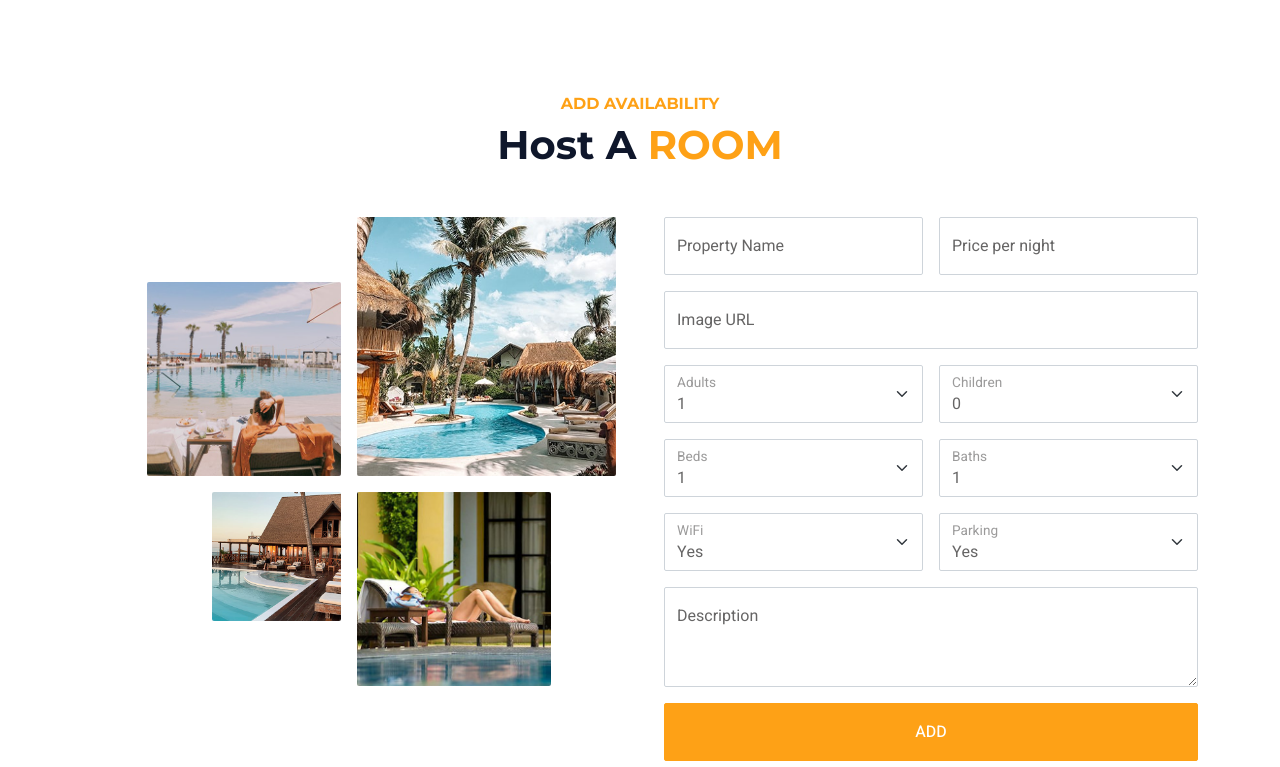
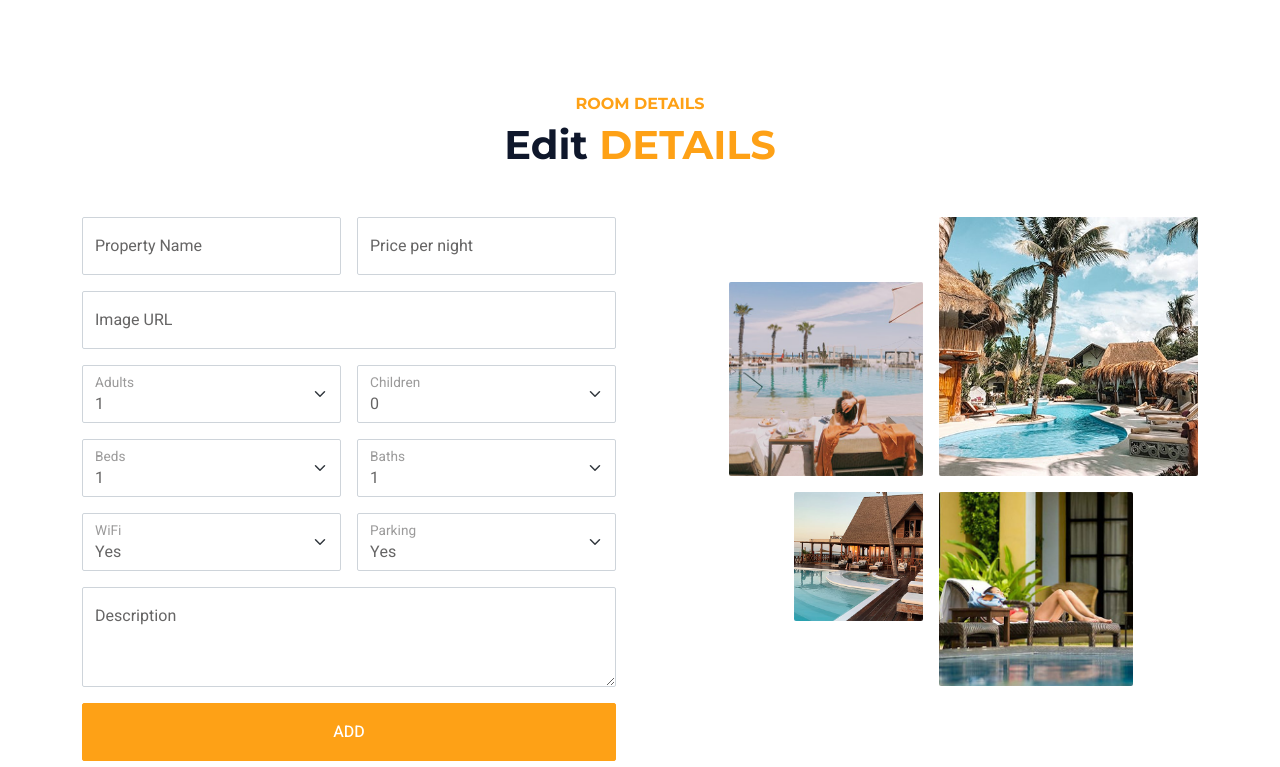
Before and after one commit to ddushev/react-book-project, a React (Vite) app: page /available-rooms/1/edit in a window 1280 px wide. Shown: the part 393-1160 px from the top of the page. Built offline with nearby package versions, Linux system fonts and the light colour scheme; no server answers.

Commit message:
Add EditRoom functionality

```diff
--- a/src/components/EditRoom/EditRoom.jsx
+++ b/src/components/EditRoom/EditRoom.jsx
@@ -1,21 +1,24 @@
 import useForm from "../../hooks/useForm";
 import { UseRoomContext } from "../../contexts/RoomContext";
 import { CommonHeader } from "../Common/CommonHeader/CommonHeader";
+import { useParams } from "react-router";
 
 export const EditRoom = () => {
-    const { onEditRoomSubmit } = UseRoomContext();
+    const { roomId } = useParams();
+    const { onEditRoomSubmit, getRoomFromState } = UseRoomContext();
+    const currentRoom = getRoomFromState(roomId);
     const { values, onSubmit, onChangeHandler } = useForm({
-        name: '',
-        price: '',
-        imageUrl: '',
-        adult: '1',
-        child: '0',
-        bed: '1',
-        bath: '1',
-        wifi: 'Yes',
-        parking: 'Yes',
-        description: ''
-    }, onEditRoomSubmit);
+        name: currentRoom?.name,
+        price: currentRoom?.price,
+        imageUrl: currentRoom?.imageUrl,
+        adult: currentRoom?.adult,
+        child: currentRoom?.child,
+        bed: currentRoom?.bed,
+        bath: currentRoom?.bath,
+        wifi: currentRoom?.wifi,
+        parking: currentRoom?.parking,
+        description: currentRoom?.description
+    }, onEditRoomSubmit, roomId);
     return (
         <>
             <CommonHeader />
@@ -23,47 +26,14 @@ export const EditRoom = () => {
                 <div className="container">
                     <div className="text-center wow fadeInUp" data-wow-delay="0.1s">
                         <h6 className="section-title text-center text-primary text-uppercase">
-                            Add Availability
+                            Room Details
                         </h6>
                         <h1 className="mb-5">
-                            Host A{" "}
-                            <span className="text-primary text-uppercase">Room</span>
+                            Edit{" "}
+                            <span className="text-primary text-uppercase">Details</span>
                         </h1>
                     </div>
                     <div className="row g-5">
-                        <div className="col-lg-6">
-                            <div className="row g-3">
-                                <div className="col-6 text-end">
-                                    <img
-                                        className="img-fluid rounded w-75 wow zoomIn"
-                                        data-wow-delay="0.1s"
-                                        src="/img/about-1.jpg"
-                                        style={{ marginTop: "25%" }}
-                                    />
-                                </div>
-                                <div className="col-6 text-start">
-                                    <img
-                                        className="img-fluid rounded w-100 wow zoomIn"
-                                        data-wow-delay="0.3s"
-                                        src="/img/about-2.jpg"
-                                    />
-                                </div>
-                                <div className="col-6 text-end">
-                                    <img
-                                        className="img-fluid rounded w-50 wow zoomIn"
-                                        data-wow-delay="0.5s"
-                                        src="/img/about-3.jpg"
-                                    />
-                                </div>
-                                <div className="col-6 text-start">
-                                    <img
-                                        className="img-fluid rounded w-75 wow zoomIn"
-                                        data-wow-delay="0.7s"
-                                        src="/img/about-4.jpg"
-                                    />
-                                </div>
-                            </div>
-                        </div>
                         <div className="col-lg-6">
                             <div className="wow fadeInUp" data-wow-delay="0.2s">
                                 <form onSubmit={onSubmit}>
@@ -196,6 +166,40 @@ export const EditRoom = () => {
                                 </form>
                             </div>
                         </div>
+                        <div className="col-lg-6">
+                            <div className="row g-3">
+                                <div className="col-6 text-end">
+                                    <img
+                                        className="img-fluid rounded w-75 wow zoomIn"
+                                        data-wow-delay="0.1s"
+                                        src="/img/about-1.jpg"
+                                        style={{ marginTop: "25%" }}
+                                    />
+                                </div>
+                                <div className="col-6 text-start">
+                                    <img
+                                        className="img-fluid rounded w-100 wow zoomIn"
+                                        data-wow-delay="0.3s"
+                                        src="/img/about-2.jpg"
+                                    />
+                                </div>
+                                <div className="col-6 text-end">
+                                    <img
+                                        className="img-fluid rounded w-50 wow zoomIn"
+                                        data-wow-delay="0.5s"
+                                        src="/img/about-3.jpg"
+                                    />
+                                </div>
+                                <div className="col-6 text-start">
+                                    <img
+                                        className="img-fluid rounded w-75 wow zoomIn"
+                                        data-wow-delay="0.7s"
+                                        src="/img/about-4.jpg"
+                                    />
+                                </div>
+                            </div>
+                        </div>
+
                     </div>
                 </div>
             </div>
--- a/src/components/RoomDetails/RoomDetails.css
+++ b/src/components/RoomDetails/RoomDetails.css
@@ -2,3 +2,5 @@
     width: 35%;
     margin: auto;
 }
+
+/* TODO: Add responsive styles  */
--- a/src/contexts/RoomContext.jsx
+++ b/src/contexts/RoomContext.jsx
@@ -26,7 +26,7 @@ export const RoomContextProvider = ({ children }) => {
         try {
             const editedRoom = await data.editRoom(gameInfo, roomId);
             setRooms(state => state.map(room => room._id === roomId ? editedRoom : room));
-            navigate(`/details/${roomId}`); //TBD
+            navigate(`/available-rooms/${roomId}/details`);
         } catch (error) {
             console.error(error.message);
         }
```
